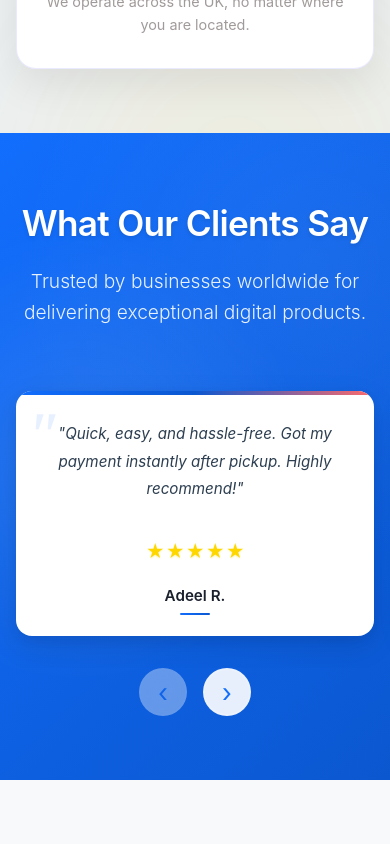
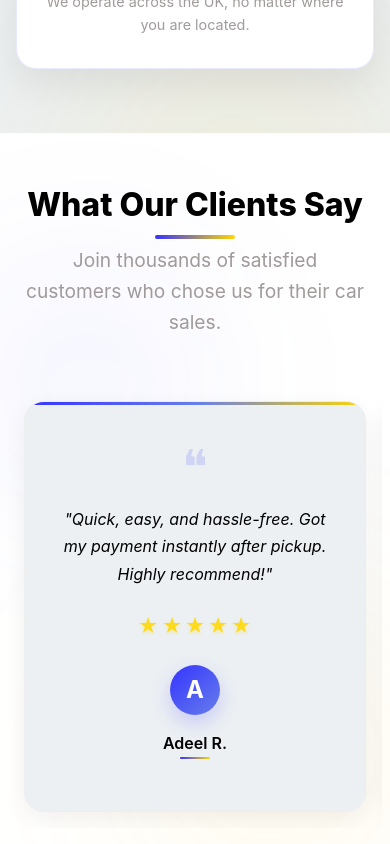
Before and after one commit to ADEEL-AHMAD-123/sell-your-car-frontend, a React (Vite) app: page / in a window 390 px wide. Shown: the part 3640-4484 px from the top of the page. Built offline with nearby package versions, Linux system fonts and the light colour scheme.

Commit message:
testimonials section styling changed(improved version).

```diff
--- a/src/components/Header/Header.scss
+++ b/src/components/Header/Header.scss
@@ -464,7 +464,7 @@ $checks-low: #ef4444;
     border: 1px solid transparent;
     position: relative;
     overflow: hidden;
-
+    box-shadow: 0 4px 16px rgba($color-primary, 0.15);
     &::before {
       content: '';
       position: absolute;
@@ -478,7 +478,7 @@ $checks-low: #ef4444;
       color: $color-primary;
       border-color: rgba($color-primary, 0.2);
       transform: translateY(-2px);
-      box-shadow: 0 4px 16px rgba($color-primary, 0.15);
+
 
       &::before {
         opacity: 1;
--- a/src/components/testimonials section/TestimonialsSection.jsx
+++ b/src/components/testimonials section/TestimonialsSection.jsx
@@ -57,32 +57,33 @@ const TestimonialsSection = () => {
   const next = () => scrollTo(Math.min(index + 1, maxIndex));
 
   return (
-    <section className="client-testimonials">
-      <div className="client-testimonials__container">
-        <h2 className="client-testimonials__title">What Our Clients Say</h2>
-        <p className="client-testimonials__subtitle">
-          Trusted by businesses worldwide for delivering exceptional digital products.
+    <section className="testimonials-section">
+      <div className="container">
+        <h2>What Our Clients Say</h2>
+        <p className="subtitle">
+          Join thousands of satisfied customers who chose us for their car sales.
         </p>
 
-        <div className="client-testimonials__carousel-wrapper">
+        <div className="testimonials-carousel-wrapper">
           <div
-            className="client-testimonials__carousel"
+            className="testimonials-carousel"
             ref={containerRef}
           >
             {testimonials.map((testimonial, i) => (
               <div
-                className="client-testimonials__card"
+                className="testimonial-card"
                 key={i}
                 style={{ "--visible-cards": visibleCards }}
               >
-                <p className="client-testimonials__quote">"{testimonial.quote}"</p>
+                <div className="quote-icon">❝</div>
+                <p className="testimonial-quote">"{testimonial.quote}"</p>
 
-                <div className="client-testimonials__stars">
+                <div className="testimonial-stars">
                   {Array.from({ length: 5 }, (_, starIndex) => (
                     <span
                       key={starIndex}
-                      className={`client-testimonials__star ${
-                        starIndex < testimonial.rating ? 'client-testimonials__star--filled' : 'client-testimonials__star--empty'
+                      className={`star ${
+                        starIndex < testimonial.rating ? 'star-filled' : 'star-empty'
                       }`}
                     >
                       ★
@@ -90,15 +91,20 @@ const TestimonialsSection = () => {
                   ))}
                 </div>
 
-                <p className="client-testimonials__name">{testimonial.name}</p>
+                <div className="testimonial-author">
+                  <div className="author-avatar">
+                    {testimonial.name.charAt(0)}
+                  </div>
+                  <p className="author-name">{testimonial.name}</p>
+                </div>
               </div>
             ))}
           </div>
 
           {testimonials.length > visibleCards && (
-            <div className="client-testimonials__controls">
+            <div className="carousel-controls">
               <button
-                className="client-testimonials__btn client-testimonials__btn--prev"
+                className="control-btn prev-btn"
                 onClick={prev}
                 disabled={index === 0}
                 aria-label="Previous testimonial"
@@ -106,7 +112,7 @@ const TestimonialsSection = () => {
                 ‹
               </button>
               <button
-                className="client-testimonials__btn client-testimonials__btn--next"
+                className="control-btn next-btn"
                 onClick={next}
                 disabled={index === maxIndex}
                 aria-label="Next testimonial"
--- a/src/components/testimonials section/TestimonialsSection.scss
+++ b/src/components/testimonials section/TestimonialsSection.scss
@@ -1,239 +1,327 @@
+
+
+
 @use '../../styles/base/variables' as *;
 @use '../../styles/base/mixins' as *;
 
-.client-testimonials {
-  padding: 6rem 2rem;
-  background: linear-gradient(135deg, #126EFD 0%, #0B57D0 100%);
+.testimonials-section {
+  padding: 6rem 1.5rem;
+  background: linear-gradient(135deg, #f0f4ff 0%, #e8f2ff 50%, #ffffff 100%);
   position: relative;
   overflow: hidden;
 
-  // Subtle background pattern
+  // Background decoration to match How It Works
   &::before {
     content: '';
     position: absolute;
-    top: 0;
-    left: 0;
-    right: 0;
-    bottom: 0;
-    background: radial-gradient(circle at 20% 50%, rgba(255, 255, 255, 0.1) 0%, transparent 50%),
-                radial-gradient(circle at 80% 20%, rgba(255, 255, 255, 0.05) 0%, transparent 50%);
-    pointer-events: none;
+    top: 15%;
+    left: -8%;
+    width: 250px;
+    height: 250px;
+    background: linear-gradient(135deg, rgba(53, 52, 255, 0.08), rgba(102, 126, 234, 0.03));
+    border-radius: 50%;
+    filter: blur(80px);
   }
 
-  &__container {
-    max-width: 1200px;
-    margin: 0 auto;
+  &::after {
+    content: '';
+    position: absolute;
+    bottom: 10%;
+    right: -10%;
+    width: 300px;
+    height: 300px;
+    background: linear-gradient(135deg, rgba(255, 215, 0, 0.1), rgba(255, 152, 0, 0.05));
+    border-radius: 50%;
+    filter: blur(100px);
+  }
+
+  .container {
+    @include container;
     text-align: center;
     position: relative;
-    z-index: 1;
+    z-index: 2;
   }
 
-  &__title {
-    font-size: clamp(2.2rem, 5vw, 3.5rem);
-    font-weight: 600;
+  h2 {
+    font-size: clamp(2rem, 5vw, 3rem);
+    color: $color-dark;
     margin-bottom: 1rem;
-    color: white;
-    text-shadow: 0 2px 4px rgba(0, 0, 0, 0.1);
-    letter-spacing: -0.02em;
+    font-weight: 800;
+    position: relative;
+
+    // Matching underline decoration from How It Works
+    &::after {
+      content: '';
+      position: absolute;
+      bottom: -10px;
+      left: 50%;
+      transform: translateX(-50%);
+      width: 80px;
+      height: 4px;
+      background: linear-gradient(90deg, $color-primary, #FFD700);
+      border-radius: 2px;
+    }
   }
 
-  &__subtitle {
+  .subtitle {
     font-size: 1.2rem;
-    font-weight: 300;
+    color: $color-gray;
     margin-bottom: 4rem;
-    color: rgba(255, 255, 255, 0.9);
     max-width: 600px;
     margin-left: auto;
     margin-right: auto;
     line-height: 1.6;
   }
 
-  &__carousel-wrapper {
-    overflow: visible;
+  .testimonials-carousel-wrapper {
     position: relative;
-    padding-bottom: 5rem;
+    padding: 2rem 0 4rem;
   }
 
-  &__carousel {
+  .testimonials-carousel {
     display: flex;
     overflow: hidden;
     scroll-behavior: smooth;
     gap: 2rem;
-    padding: 2rem 1rem;
-    margin: -2rem -1rem;
+    padding: 1rem;
+    margin: -1rem;
+
+    @include responsive(md) {
+      gap: 1.5rem;
+    }
+
+    @include responsive(sm) {
+      gap: 1rem;
+    }
   }
 
-  &__card {
-    background: white;
+  .testimonial-card {
+    background: $color-light;
     padding: 2.5rem 2rem;
-    border-radius: 16px;
+    border-radius: 20px;
     text-align: center;
-    scroll-snap-align: start;
-    display: flex;
-    flex-direction: column;
-    align-items: center;
     flex: 0 0 auto;
     width: calc((100% - (2rem * (var(--visible-cards) - 1))) / var(--visible-cards));
-    box-shadow: 0 10px 30px rgba(0, 0, 0, 0.1),
-                0 4px 12px rgba(0, 0, 0, 0.05);
-    transition: all 0.3s cubic-bezier(0.4, 0, 0.2, 1);
+    box-shadow: 0 15px 40px rgba(0, 0, 0, 0.08);
+    transition: all 0.4s ease;
     position: relative;
+    border: 1px solid rgba(53, 52, 255, 0.08);
     overflow: hidden;
 
+    // Subtle top accent
     &::before {
       content: '';
       position: absolute;
       top: 0;
       left: 0;
       right: 0;
-      height: 4px;
-      background: linear-gradient(90deg, #126EFD, #0B57D0, #FF6B6B);
+      height: 3px;
+      background: linear-gradient(90deg, $color-primary, #667eea, #FFD700);
     }
 
     &:hover {
-      transform: translateY(-8px);
-      box-shadow: 0 20px 40px rgba(0, 0, 0, 0.15),
-                  0 8px 20px rgba(0, 0, 0, 0.1);
+      transform: translateY(-10px);
+      box-shadow: 0 25px 60px rgba(0, 0, 0, 0.12);
+      border-color: rgba(53, 52, 255, 0.2);
+
+      .quote-icon {
+        transform: scale(1.1);
+        color: $color-primary;
+      }
+
+      .author-avatar {
+        transform: scale(1.05);
+        background: linear-gradient(135deg, $color-primary, #667eea);
+      }
     }
 
-    @media (max-width: $breakpoint-md) {
+    @include responsive(md) {
       padding: 2rem 1.5rem;
+      width: calc((100% - (1.5rem * (var(--visible-cards) - 1))) / var(--visible-cards));
     }
 
-    @media (max-width: $breakpoint-sm) {
-      padding: 1.8rem 1.2rem;
+    @include responsive(sm) {
+      padding: 2rem 1.5rem;
+      width: calc((100% - (1rem * (var(--visible-cards) - 1))) / var(--visible-cards));
     }
   }
 
-  &__quote {
+  .quote-icon {
+    font-size: 3rem;
+    color: rgba(53, 52, 255, 0.15);
+    line-height: 1;
+    margin-bottom: 1rem;
+    transition: all 0.3s ease;
+    font-family: Georgia, serif;
+    display: block;
+  }
+
+  .testimonial-quote {
     font-size: 1.1rem;
-    line-height: 1.8;
-    color: #2c3e50;
-    margin-bottom: 1.5rem;
+    line-height: 1.7;
+    color: $color-dark;
+    margin-bottom: 2rem;
     font-style: italic;
+    font-weight: 400;
     position: relative;
-    font-weight: 400;
 
-    &::before {
-      content: '"';
-      font-size: 4rem;
-      color: rgba(18, 110, 253, 0.1);
-      position: absolute;
-      top: -1rem;
-      left: -0.5rem;
-      font-family: Georgia, serif;
-      line-height: 1;
-    }
-
-    @media (max-width: $breakpoint-md) {
+    @include responsive(sm) {
       font-size: 1rem;
-    }
-
-    @media (max-width: $breakpoint-sm) {
-      font-size: 0.95rem;
+      margin-bottom: 1.5rem;
     }
   }
 
-  &__stars {
-    margin: 1rem 0 1.5rem;
-    font-size: 1.2rem;
+  .testimonial-stars {
+    margin-bottom: 2rem;
     display: flex;
     justify-content: center;
-    gap: 0.1rem;
+    gap: 0.2rem;
 
-    @media (max-width: $breakpoint-sm) {
-      font-size: 1.1rem;
-      margin: 0.8rem 0 1.2rem;
+    @include responsive(sm) {
+      margin-bottom: 1.5rem;
     }
   }
 
-  &__star {
+  .star {
+    font-size: 1.3rem;
     transition: all 0.2s ease;
 
-    &--filled {
+    &.star-filled {
       color: #FFD700;
-      text-shadow: 0 1px 2px rgba(255, 215, 0, 0.3);
-      animation: starGlow 2s ease-in-out infinite alternate;
+      text-shadow: 0 2px 4px rgba(255, 215, 0, 0.3);
+      animation: starPulse 3s ease-in-out infinite;
     }
 
-    &--empty {
-      color: #E0E6ED;
+    &.star-empty {
+      color: #E5E7EB;
+    }
+
+    @include responsive(sm) {
+      font-size: 1.2rem;
     }
   }
 
-  &__name {
+  .testimonial-author {
+    display: flex;
+    flex-direction: column;
+    align-items: center;
+    gap: 1rem;
+  }
+
+  .author-avatar {
+    width: 50px;
+    height: 50px;
+    border-radius: 50%;
+    background: linear-gradient(135deg, #667eea, $color-primary);
+    color: $color-light;
+    display: flex;
+    align-items: center;
+    justify-content: center;
+    font-weight: 700;
+    font-size: 1.2rem;
+    transition: all 0.3s ease;
+    box-shadow: 0 8px 20px rgba(53, 52, 255, 0.2);
+
+    @include responsive(sm) {
+      width: 45px;
+      height: 45px;
+      font-size: 1.1rem;
+    }
+  }
+
+  .author-name {
     font-size: 1.1rem;
     font-weight: 600;
-    color: #1a202c;
+    color: $color-dark;
     margin: 0;
     position: relative;
 
     &::after {
       content: '';
       position: absolute;
-      bottom: -0.5rem;
+      bottom: -0.3rem;
       left: 50%;
       transform: translateX(-50%);
       width: 30px;
       height: 2px;
-      background: linear-gradient(90deg, #126EFD, #0B57D0);
+      background: linear-gradient(90deg, $color-primary, #FFD700);
       border-radius: 1px;
     }
 
-    @media (max-width: $breakpoint-md) {
+    @include responsive(sm) {
       font-size: 1rem;
-    }
-
-    @media (max-width: $breakpoint-sm) {
-      font-size: 0.95rem;
     }
   }
 
-  &__controls {
+  .carousel-controls {
     display: flex;
     justify-content: center;
     gap: 1rem;
-    position: absolute;
-    bottom: 0;
-    left: 50%;
-    transform: translateX(-50%);
+    margin-top: 3rem;
   }
 
-  &__btn {
-    background: rgba(255, 255, 255, 0.9);
-    color: #126EFD;
-    border: 2px solid rgba(255, 255, 255, 0.2);
+  .control-btn {
+    width: 50px;
+    height: 50px;
     border-radius: 50%;
-    width: 48px;
-    height: 48px;
-    font-size: 1.6rem;
+    background: $color-light;
+    color: $color-primary;
+    border: 2px solid rgba(53, 52, 255, 0.1);
+    font-size: 1.5rem;
     cursor: pointer;
-    transition: all 0.3s cubic-bezier(0.4, 0, 0.2, 1);
-    backdrop-filter: blur(10px);
+    transition: all 0.3s ease;
     display: flex;
     align-items: center;
     justify-content: center;
+    box-shadow: 0 8px 20px rgba(0, 0, 0, 0.08);
 
     &:hover:not(:disabled) {
-      background: white;
-      color: #126EFD;
-      transform: scale(1.1);
-      box-shadow: 0 8px 25px rgba(0, 0, 0, 0.15);
+      background: $color-primary;
+      color: $color-light;
+      transform: translateY(-2px);
+      box-shadow: 0 12px 30px rgba(53, 52, 255, 0.3);
+      border-color: $color-primary;
     }
 
     &:disabled {
       opacity: 0.4;
       cursor: not-allowed;
       transform: none;
+      background: #F3F4F6;
+      color: #9CA3AF;
     }
-  }
 
-  @media (max-width: $breakpoint-sm) {
-    padding: 4rem 1rem;
+    @include responsive(sm) {
+      width: 45px;
+      height: 45px;
+      font-size: 1.3rem;
+    }
   }
 }
 
-@keyframes starGlow {
-  0% { transform: scale(1); }
-  100% { transform: scale(1.05); }
+// Animation keyframes
+@keyframes starPulse {
+  0%, 100% {
+    opacity: 1;
+    transform: scale(1);
+  }
+  50% {
+    opacity: 0.8;
+    transform: scale(1.05);
+  }
 }
+
+// Mobile optimizations
+@include responsive(sm) {
+  .testimonials-section {
+    padding: 4rem 1rem;
+
+    .subtitle {
+      margin-bottom: 3rem;
+    }
+
+    .testimonials-carousel-wrapper {
+      padding: 1rem 0 3rem;
+    }
+  }
+}
```
